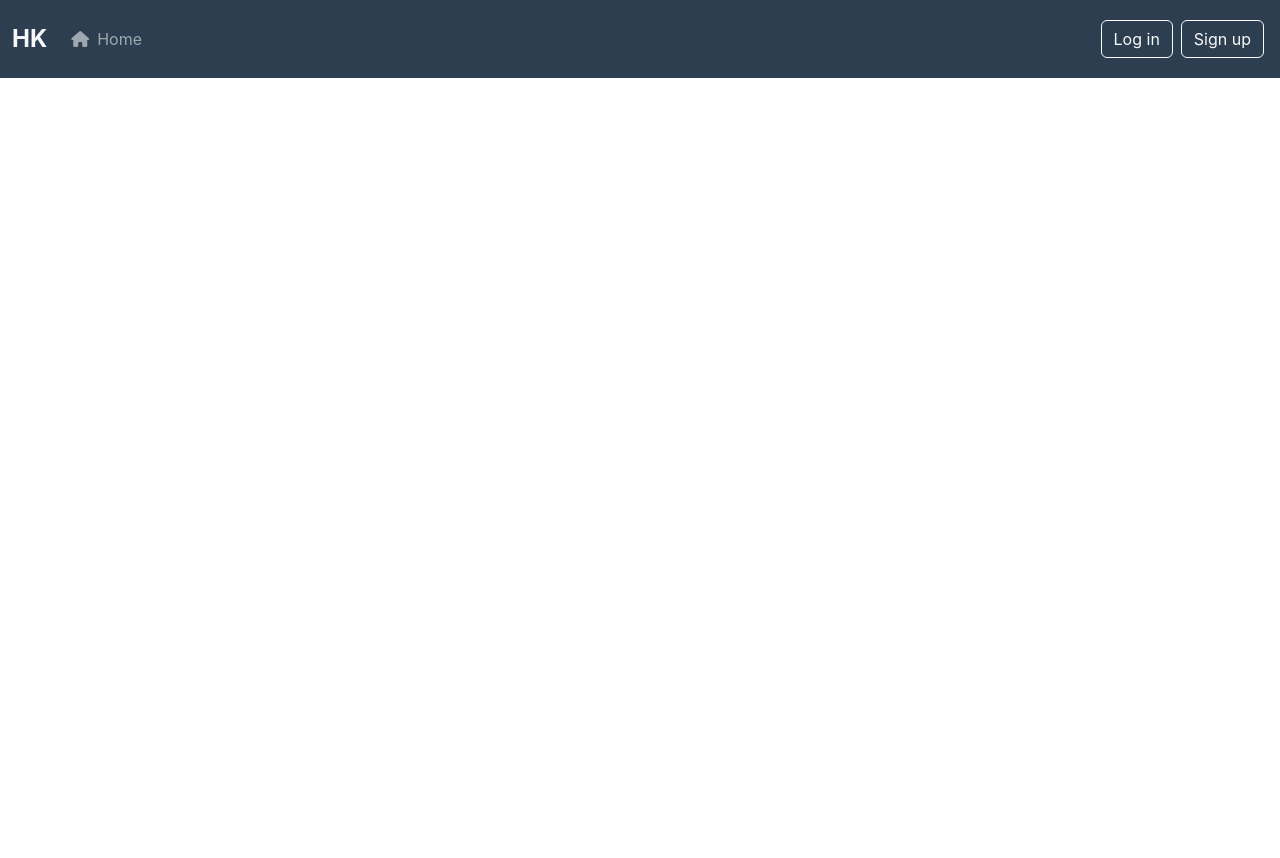
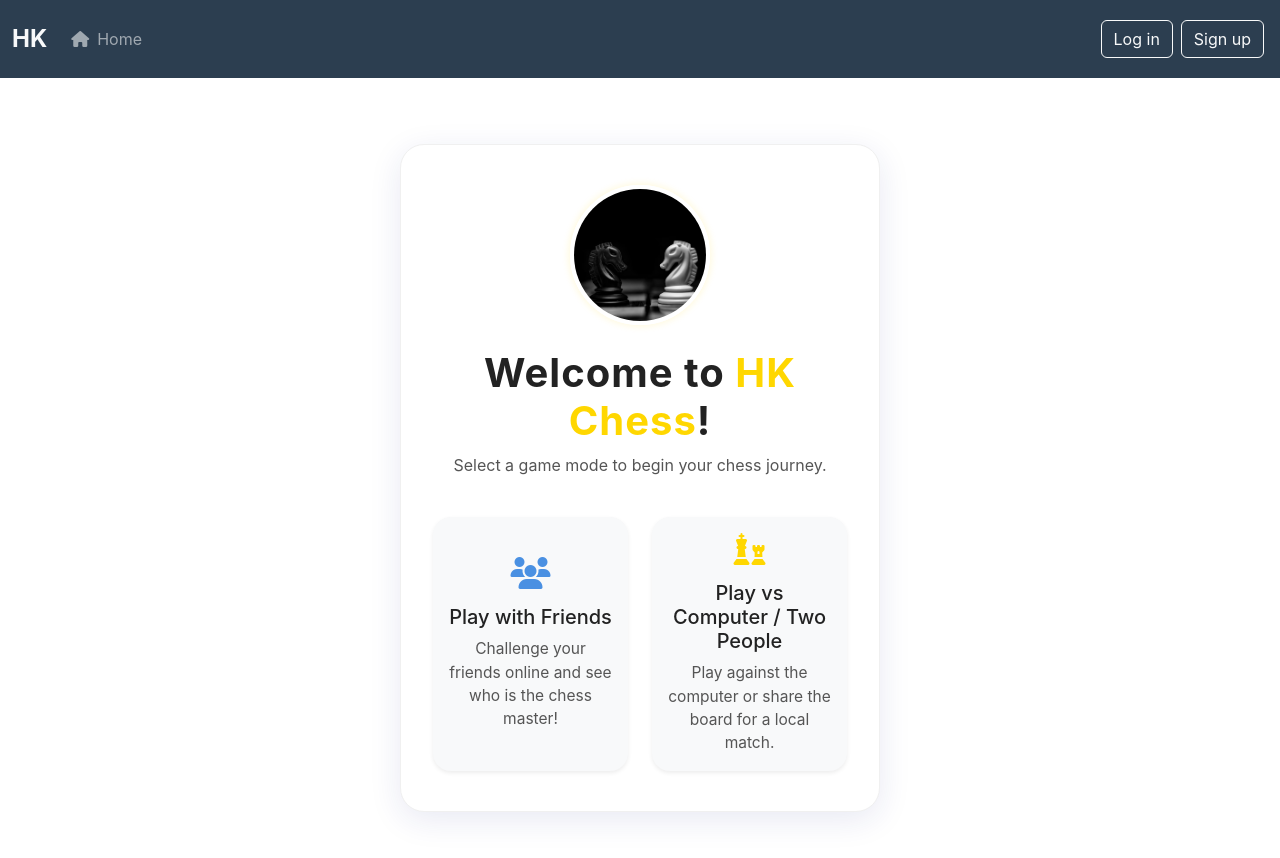
Before and after one commit to HuseyinK0r0glu/SpringAuthentication-Demo, a React (Create React App) app in the folder oauth2-frontend/: page /play-chess in a window 1280 px wide. Shown: the top 858 px of the page. Before the commit the page ends 800 px from the top, so only its background shows below. Built offline with nearby package versions, Linux system fonts and the light colour scheme.

Commit message:
chessgame page completed and two chess pages added

```diff
--- a/oauth2-frontend/src/App.js
+++ b/oauth2-frontend/src/App.js
@@ -19,6 +19,8 @@ import AddPhoneNumberPage from './screens/auth/PhoneNumberFlow/AddPhoneNumber';
 import ContentPage from './screens/content/ContentPage';
 import FriendsPage from './screens/social/Friends';
 import ChessGamePage from './chess/ChessGamePage';
+import ChessWithFriendsPage from './chess/ChessWithFriendsPage';
+import ChessWithComputerPage from './chess/ChessWithComputerPage';
 import { Navbar } from './Navbar';
 import { Provider as UserProvider } from './context/UserContext';
 
@@ -49,7 +51,9 @@ function App() {
           <Route path="/add-phone-number" element={<AddPhoneNumberPage />}/>
           <Route path="/content" element={<ContentPage />}/>
           <Route path="/friends" element={<FriendsPage />}/>
-          <Route path="/playchess" element={<ChessGamePage />}/>
+          <Route path="/play-chess" element={<ChessGamePage />}/>
+          <Route path="/play-chess-with-computer" element={<ChessWithComputerPage />}/>
+          <Route path="/play-chess-with-friends" element={<ChessWithFriendsPage />}/>
         </Routes>
       </Router>
     </UserProvider>
--- a/oauth2-frontend/src/chess/ChessGamePage.jsx
+++ b/oauth2-frontend/src/chess/ChessGamePage.jsx
@@ -1,11 +1,88 @@
 import React from "react";
+import { useNavigate } from "react-router-dom";
+import chessImage from "../assets/chessImage.png";
+
+const cardStyle = {
+    background: "#fff",
+    boxShadow: "0 8px 32px 0 rgba(31, 38, 135, 0.10)",
+    borderRadius: "24px",
+    border: "1px solid #f0f0f0",
+    padding: "2.5rem 2rem",
+    maxWidth: "480px",
+    width: "100%",
+    color: "#222"
+};
 
 const ChessGamePage = () => {
+    const navigate = useNavigate();
     return (
-        <div>
-            <h1>
-                Chess Game Page
-            </h1>
+        <div style={{ minHeight: "100vh", background: "#fff", display: "flex", alignItems: "center", justifyContent: "center" }}>
+            <div style={cardStyle} className="mx-auto text-center animate__animated animate__fadeIn">
+                <div style={{ display: "flex", flexDirection: "column", alignItems: "center" }}>
+                    <img
+                        src={chessImage}
+                        alt="Chess"
+                        style={{
+                            width: "140px",
+                            height: "140px",
+                            objectFit: "cover",
+                            borderRadius: "50%",
+                            boxShadow: "0 4px 24px 0 rgba(0,0,0,0.10)",
+                            marginBottom: "1.5rem",
+                            border: "4px solid #fff",
+                            animation: "chessPulse 2.5s infinite alternate"
+                        }}
+                    />
+                    <h1 style={{ fontWeight: 700, letterSpacing: 1, marginBottom: "0.5rem", color: "#222" }}>Welcome to <span style={{ color: "#FFD700" }}>HK Chess</span>!</h1>
+                    <p style={{ color: "#555", marginBottom: "2.5rem" }}>Select a game mode to begin your chess journey.</p>
+                </div>
+                <div className="row g-4">
+                    <div className="col-12 col-md-6">
+                        <div
+                            className="card h-100 shadow-sm border-0"
+                            style={{
+                                background: "#f8f9fa",
+                                borderRadius: "18px",
+                                cursor: "pointer",
+                                transition: "transform 0.2s",
+                                color: "#222"
+                            }}
+                            onClick={() => navigate("/play-chess-with-friends")}
+                        >
+                            <div className="card-body d-flex flex-column align-items-center justify-content-center">
+                                <i className="fas fa-users fa-2x mb-3" style={{ color: "#4A90E2" }}></i>
+                                <h5 className="card-title mb-2">Play with Friends</h5>
+                                <p className="card-text" style={{ fontSize: "0.97rem", color: "#555" }}>Challenge your friends online and see who is the chess master!</p>
+                            </div>
+                        </div>
+                    </div>
+                    <div className="col-12 col-md-6">
+                        <div
+                            className="card h-100 shadow-sm border-0"
+                            style={{
+                                background: "#f8f9fa",
+                                borderRadius: "18px",
+                                cursor: "pointer",
+                                transition: "transform 0.2s",
+                                color: "#222"
+                            }}
+                            onClick={() => navigate("/play-chess-with-computer")}
+                        >
+                            <div className="card-body d-flex flex-column align-items-center justify-content-center">
+                                <i className="fas fa-chess fa-2x mb-3" style={{ color: "#FFD700" }}></i>
+                                <h5 className="card-title mb-2">Play vs Computer / Two People</h5>
+                                <p className="card-text" style={{ fontSize: "0.97rem", color: "#555" }}>Play against the computer or share the board for a local match.</p>
+                            </div>
+                        </div>
+                    </div>
+                </div>
+                <style>{`
+                    @keyframes chessPulse {
+                        0% { box-shadow: 0 0 0 0 rgba(255,215,0,0.12); }
+                        100% { box-shadow: 0 0 24px 8px rgba(255,215,0,0.10); }
+                    }
+                `}</style>
+            </div>
         </div>
     );
 };
--- /dev/null
+++ b/oauth2-frontend/src/chess/ChessWithComputerPage.jsx
@@ -0,0 +1,11 @@
+import React from "react";
+
+const ChessWithComputerPage = () => {
+    return(
+        <div>
+            <h1>Play With Computer</h1>
+        </div>
+    );
+};
+
+export default ChessWithComputerPage;
--- /dev/null
+++ b/oauth2-frontend/src/chess/ChessWithFriendsPage.jsx
@@ -0,0 +1,11 @@
+import React from "react";
+
+const ChessWithFriendsPage = () => {
+    return(
+        <div>
+            <h1>Chess with friends</h1>
+        </div>
+    );
+};
+
+export default ChessWithFriendsPage;
```
Also changed, not shown: oauth2-frontend/src/assets/chessImage.png (added).
